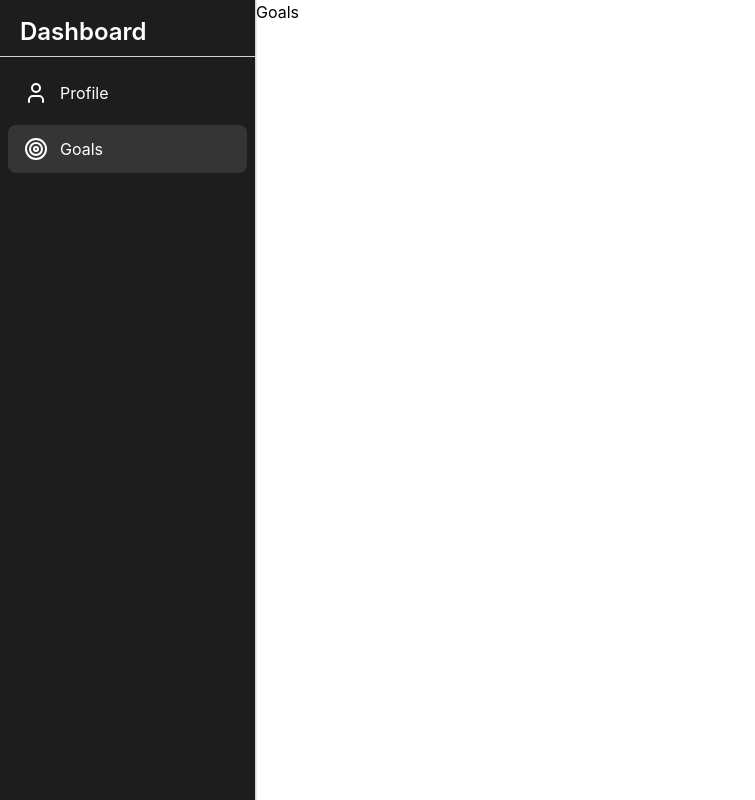
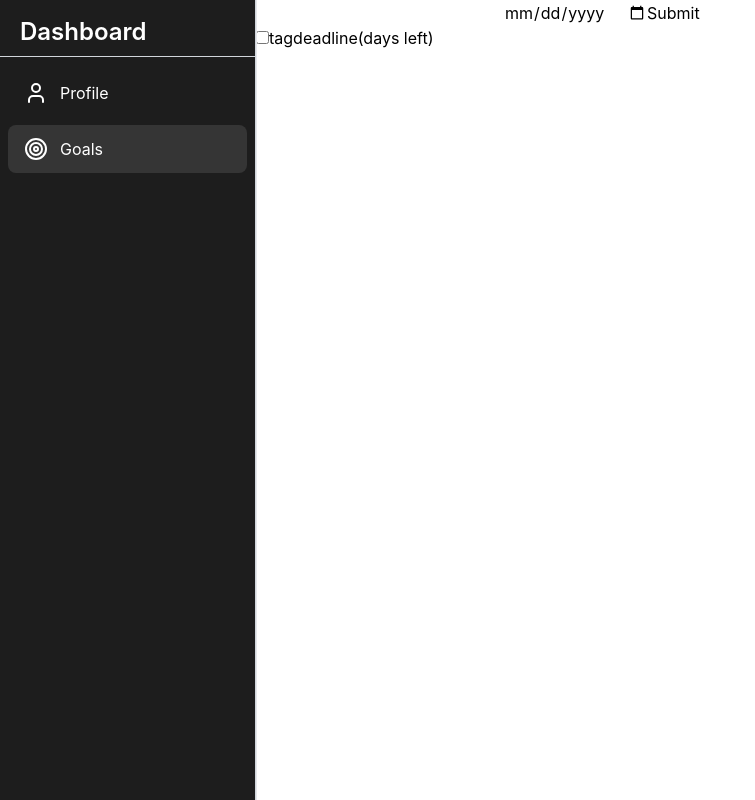
Before and after one commit to vishal-kr-dev/PaperRoom-v0, a React (Vite) app in the folder client/: page /user/1 in a window 1280 px wide. Both pictures are taken after a click on the item "Goals". Shown: the whole page, without its empty margins (0-755 px from the left). Built offline with nearby package versions, Linux system fonts and the light colour scheme; no server answers.

Commit message:
Added room creation function

```diff
--- a/client/src/components/Goals.jsx
+++ b/client/src/components/Goals.jsx
@@ -2,8 +2,24 @@ import React from 'react'
 
 const Goals = () => {
   return (
-    <div>Goals</div>
-  )
+    <div>
+      <div>
+        <div>
+          <input type="text" />
+          <input type="date" />
+          <input type="submit" />
+        </div>
+        <div>
+          <input type="checkbox" />
+          <span>tag</span>
+          <span>deadline(days left)</span>
+        </div>
+      </div>
+
+      {/* For visual analysis */}
+      <div></div>
+    </div>
+  );
 }
 
 export default Goals
--- a/client/tailwind.config.js
+++ b/client/tailwind.config.js
@@ -10,7 +10,7 @@ export default {
         "primary-bg": "#121212",
         "secondary-bg": "#1d1d1d",
         "hover": "#353535",
-        "accent": "#6200ed",
+        "accent": "#bb86fc",
         "muted-gray": "#2d2d2d",
       },
     },
```
Also changed, not shown: 1 other file (tests, documents, lock files or other folders).
